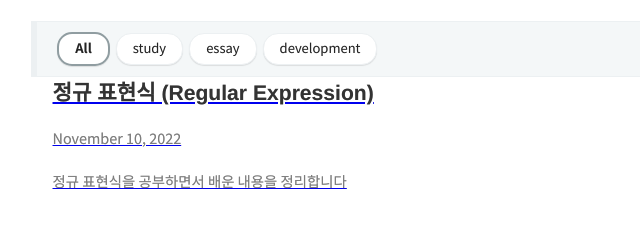
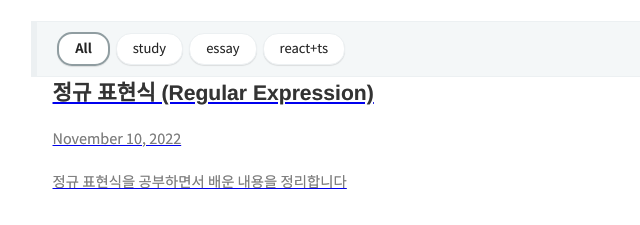
Before and after one commit to anottrx/anottrx.github.io, a Gatsby site: page / in a window 1280 px wide. Shown: the part 301-526 px from the top of the page, 284-924 px from the left. Built offline with nearby package versions, Linux system fonts and the light colour scheme; Gatsby itself is replaced by a stand-in of ours; some packages are replaced by stand-ins of ours; what typography-theme-github would draw is missing.

Commit message:
modify: 리액트 에러 카테고리 수정

```diff
--- a/content/blog/react+ts/react_ts_error.md
+++ b/content/blog/react+ts/react_ts_error.md
@@ -1,7 +1,7 @@
 ---
 title: '리액트 에러'
 date: 2011-11-11 11:00:00
-category: 'development'
+category: 'react+ts'
 draft: false
 introduce: '리액트 관련 에러 해결법을 정리합니다'
 ---
```
